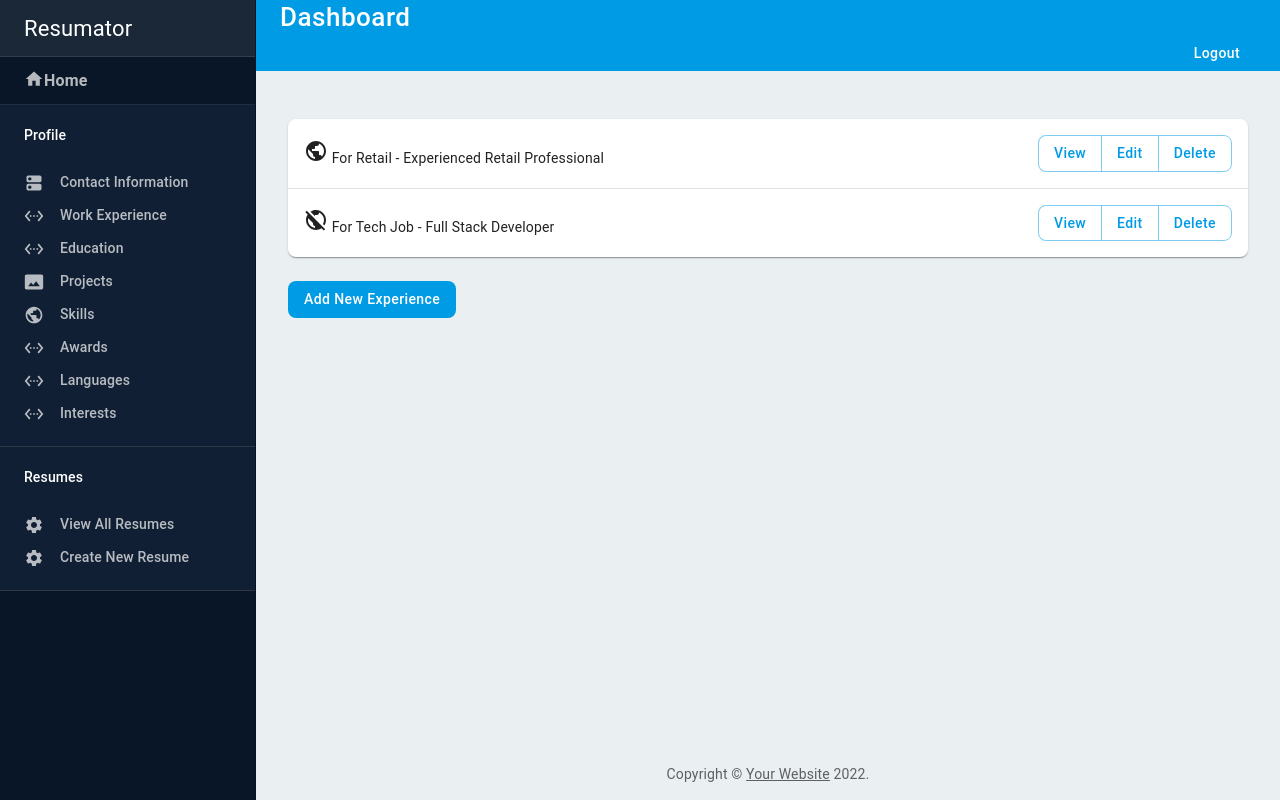
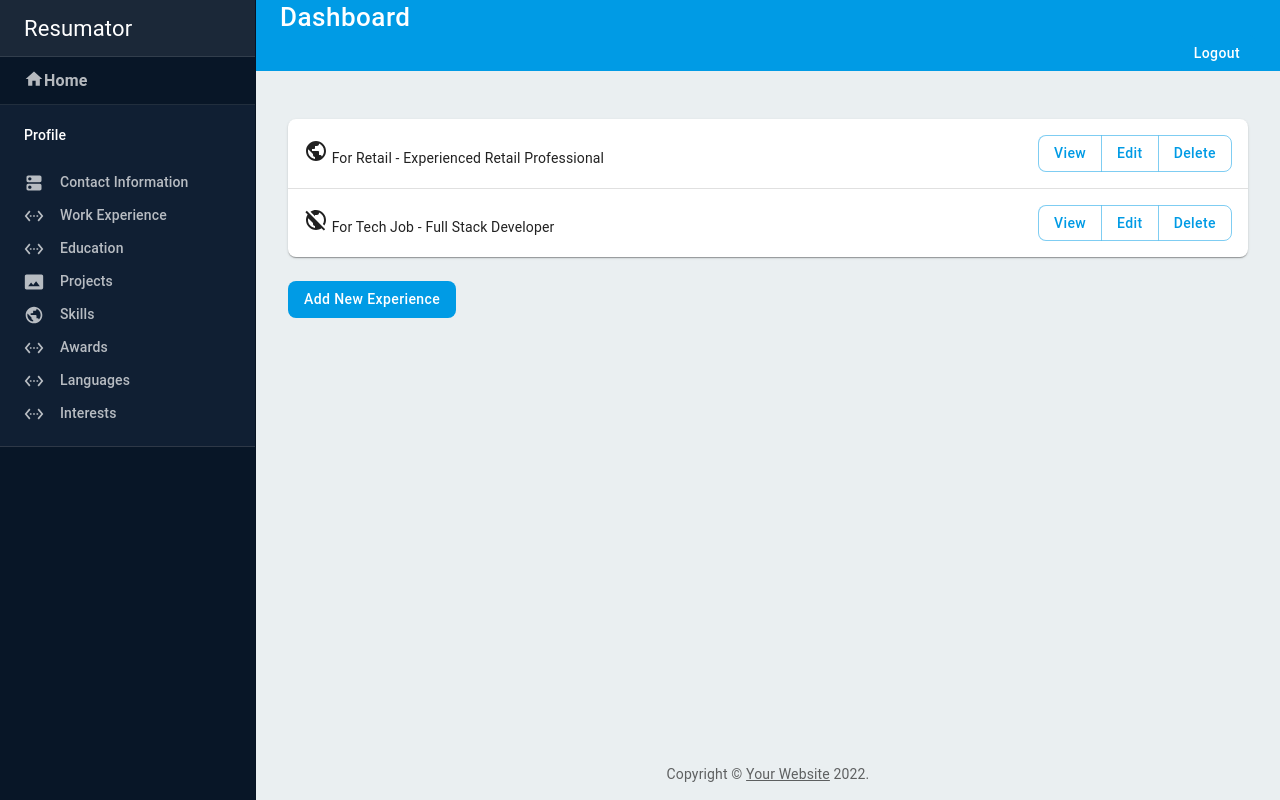
Before and after one commit to kirstgonz/resumator, a React (Create React App) app in the folder client/: page /resumator in a window 1280 px wide. Built offline with nearby package versions, Linux system fonts and the light colour scheme.

Commit message:
Fixed resume styling and removed resume links

```diff
--- a/client/public/index.html
+++ b/client/public/index.html
@@ -26,6 +26,7 @@
     -->
     <title>Resumator</title>
     <style>
+      #resume h4, #resume h5 {color: #000;}
       title {
           font-family: Arial, Helvetica, sans-serif;
           color: rgba(0, 255, 229, 0.516);
--- a/client/src/Navigator.js
+++ b/client/src/Navigator.js
@@ -28,14 +28,7 @@ const categories = [
             { id: 'languages', title: 'Languages', icon: <SettingsEthernetIcon /> },
             { id: 'interests', title: 'Interests', icon: <SettingsEthernetIcon /> }
         ],
-    },
-    {
-        id: 'Resumes',
-        children: [
-            { id: 'view-all-resumes', title: 'View All Resumes', icon: <SettingsIcon /> },
-            { id: 'create-resume', title: 'Create New Resume', icon: <SettingsIcon /> }
-        ],
-    },
+    }
 ];
 
 const item = {
--- a/client/src/Resumes.js
+++ b/client/src/Resumes.js
@@ -109,7 +109,7 @@ export function Resumes() {
   };
 
   return (
-    <div>
+    <div id="resume">
       <link href="https://cdn.jsdelivr.net/npm/bootstrap@5.2.0/dist/css/bootstrap.min.css" rel="stylesheet"
         integrity="sha384-gH2yIJqKdNHPEq0n4Mqa/HGKIhSkIHeL5AyhkYV8i59U5AR6csBvApHHNl/vI1Bx" crossOrigin="anonymous" />
       <link rel="stylesheet"
```
